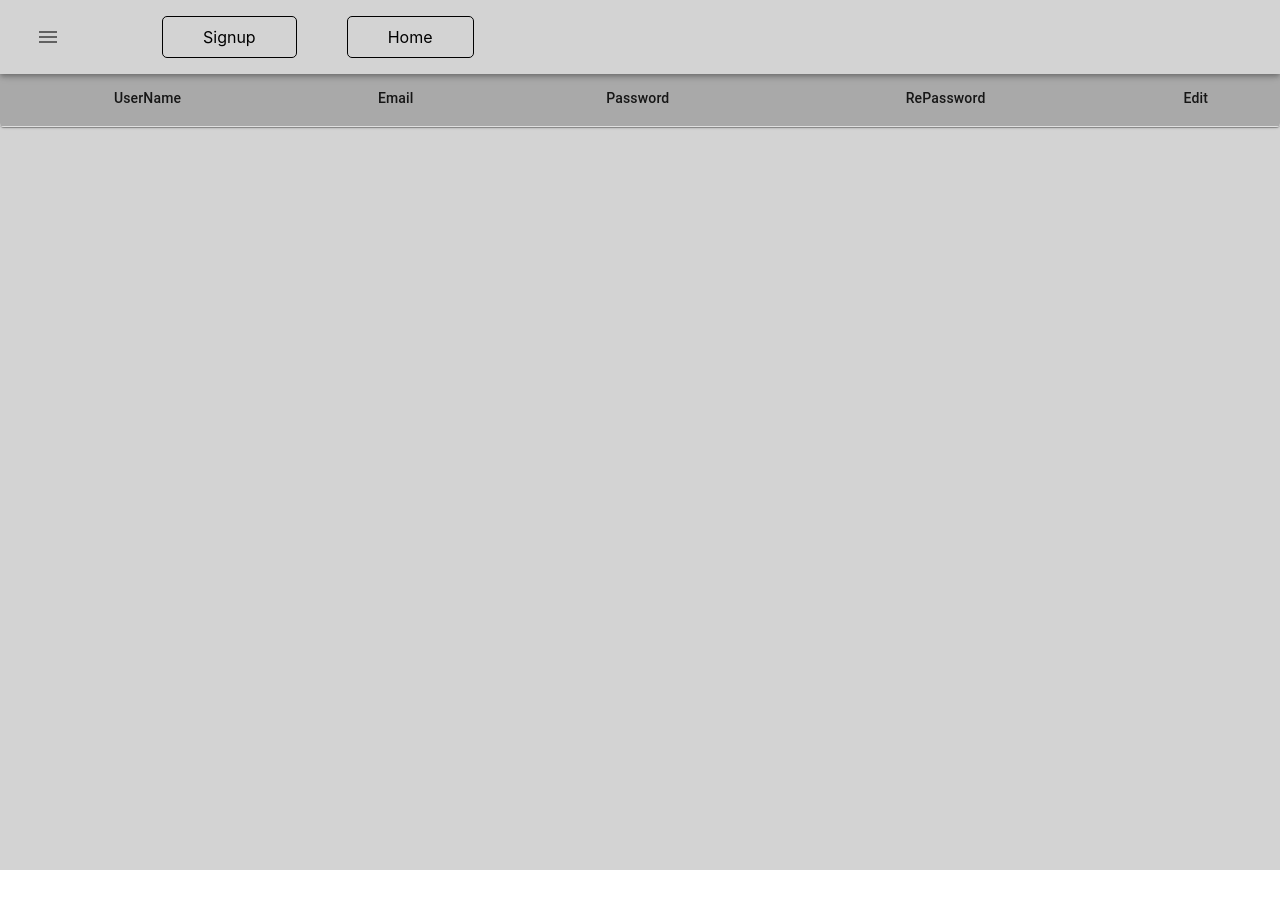
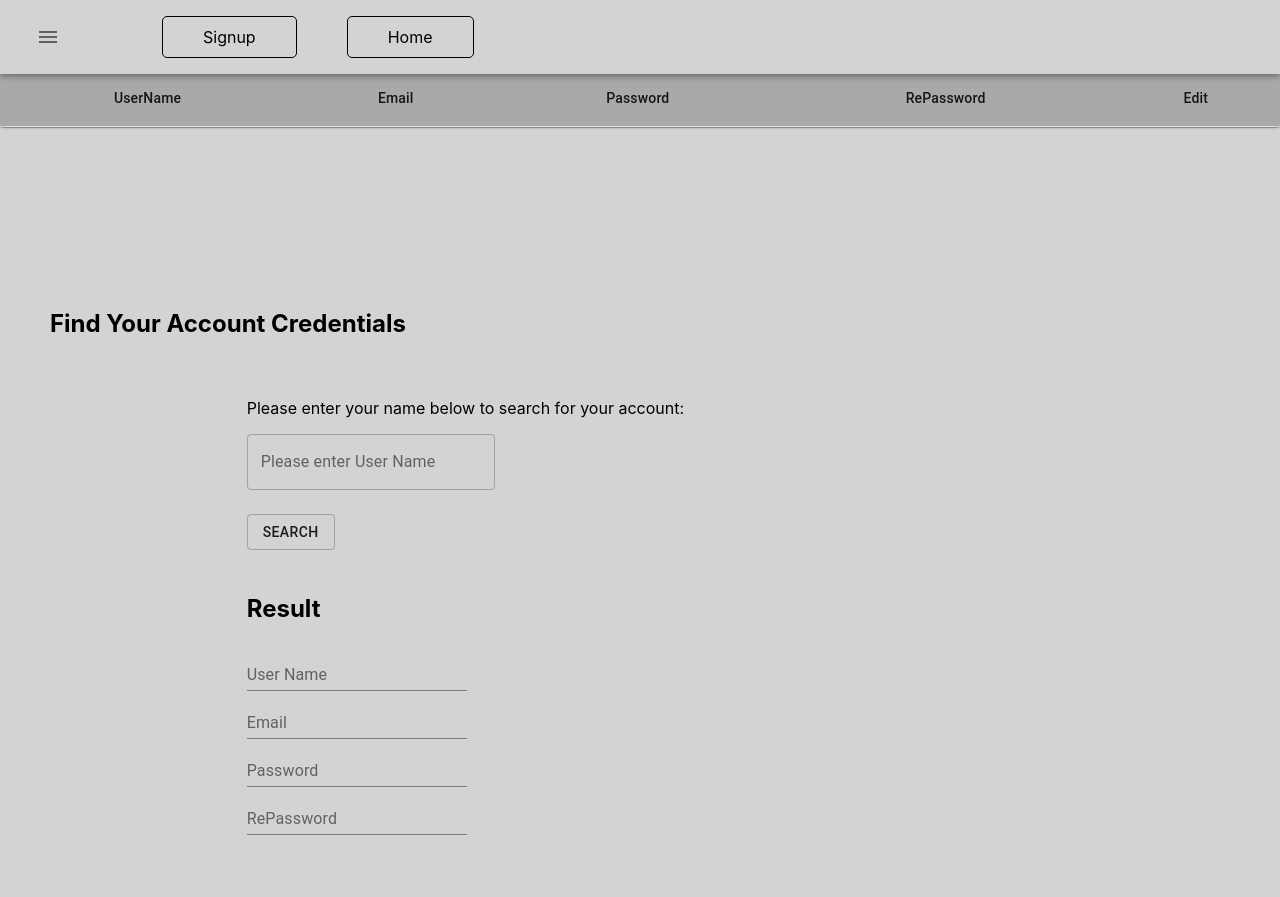
Before and after one commit to Huzaifasheikh9/SignUp_MaterialUI1, a React (Create React App) app: page /Home in a window 1280 px wide. Before the commit the page ends 870 px from the top, so only its background shows below. Built offline with nearby package versions, Linux system fonts and the light colour scheme.

Commit message:
Aug21,2021

```diff
--- a/src/App.js
+++ b/src/App.js
@@ -1,9 +1,8 @@
-import NewSignup from "./Components/NewSignup";
 import "./App.css";
 import Signup from "./Components/Signup";
 import Home from "./Components/Home";
 import { useState } from "react";
-import { BrowserRouter as Router, Switch, Route, Link } from "react-router-dom";
+import { BrowserRouter as Router, Route, Link } from "react-router-dom";
 
 import AppBar from "@material-ui/core/AppBar";
 import Toolbar from "@material-ui/core/Toolbar";
--- a/src/Components/Home.js
+++ b/src/Components/Home.js
@@ -3,14 +3,7 @@ import Edit from "../Media/Edit.png";
 import Update from "../Media/Update.png";
 import Delete from "../Media/Delete.png";
 
-import {
-  Grid,
-  TextField,
-  InputAdornment,
-  Typography,
-  Button,
-  Paper,
-} from "@material-ui/core";
+import { Button, Paper, Grid, TextField } from "@material-ui/core";
 
 import { makeStyles } from "@material-ui/core/styles";
 import Table from "@material-ui/core/Table";
@@ -19,11 +12,38 @@ import TableCell from "@material-ui/core/TableCell";
 import TableContainer from "@material-ui/core/TableContainer";
 import TableHead from "@material-ui/core/TableHead";
 import TableRow from "@material-ui/core/TableRow";
-
-import AccountBoxIcon from "@material-ui/icons/AccountBox";
 import { useState } from "react";
 
-const Home = ({data, setData, myRows, setMyRows}) => {
+const Home = ({ data, setData, myRows, setMyRows }) => {
+  const initialData = myRows;
+
+  const [name, setName] = useState("");
+  // const [filteredRow, setFilteredRow] = useState({});
+  const [localData, setLocalData] = useState([data]);
+
+
+  const searchHandle = (e) => {
+    const searchValue = e.target.value;
+    console.log(searchValue);
+    setName(searchValue);
+  };
+  // console.log(name, "name")
+  console.log(myRows, "myRows");
+
+  const search = () => {
+    let resultData = initialData.filter(
+      (singleRow) =>( singleRow.userName === name)
+    );
+    // let resultData = initialData.filter((singleRow) => {
+    //   if(singleRow.userName === name) return singleRow
+    // })
+    setLocalData(resultData);
+    console.log(resultData, "resultData")
+  };
+
+  console.log(localData, "localData");
+
+
   const useStyles = makeStyles({
     table: {
       minWidth: 650,
@@ -32,7 +52,6 @@ const Home = ({data, setData, myRows, setMyRows}) => {
   });
 
   const classes = useStyles();
-
 
   const editBtn = (row) => {
     setData(row);
@@ -50,7 +69,6 @@ const Home = ({data, setData, myRows, setMyRows}) => {
     myRows[i].Password = data.Password;
     myRows[i].RePass = data.RePass;
     setMyRows([...myRows]);
-
   };
 
   const deleteBtn = (row, i) => {
@@ -59,14 +77,20 @@ const Home = ({data, setData, myRows, setMyRows}) => {
     console.log(row);
 
     // delete myRows[i];
-    myRows.splice(i,1);
+    myRows.splice(i, 1);
     setMyRows([...myRows]);
   };
 
-
   return (
-    <div style={{width: "100%", height: "100vh" ,marginTop: "70px", backgroundColor: "lightGrey"}}>
-      <TableContainer style={{ width: '100%' }} component={Paper}>
+    <div
+      style={{
+        width: "100%",
+        height: "auto",
+        marginTop: "70px",
+        backgroundColor: "lightGrey",
+      }}
+    >
+      <TableContainer style={{ width: "100%" }} component={Paper}>
         <Table className={classes.table} aria-label="simple table">
           <TableHead style={{ backgroundColor: "darkGray" }}>
             <TableRow>
@@ -142,6 +166,57 @@ const Home = ({data, setData, myRows, setMyRows}) => {
           </TableBody>
         </Table>
       </TableContainer>
+
+      {/* Search bar section */}
+      <Grid
+        container
+        spacing={3}
+        xs={12}
+        justifyContent="center"
+        alignItems="center"
+        alignContent="center"
+        style={{
+          marginTop: "100px",
+
+          padding: "50px",
+        }}
+      >
+        <Grid item xs={12}>
+          <h2>Find Your Account Credentials</h2>
+        </Grid>
+
+        <Grid item xs={8}>
+          <p>Please enter your name below to search for your account:</p>
+          <TextField
+            variant="outlined"
+            name="UserName"
+            label="Please enter User Name"
+            placeholder="Please Enter User Name"
+            onChange={searchHandle}
+          />
+        </Grid>
+        <Grid item xs={8}>
+          <Button
+            variant="outlined"
+            onClick={() => {
+              search();
+            }}
+          >
+            Search
+          </Button>
+        </Grid>
+        <Grid item xs={8}>
+          <h2>Result</h2>
+          <TextField value={localData[0].userName} placeholder="User Name" label="User Name" />{" "}
+          <br />
+          <TextField value={localData[0].Email} placeholder="Email" label="Email" />
+          <br />
+          <TextField value={ localData[0].Password} placeholder="Password" label="Password" />
+          <br />
+          <TextField value={ localData[0].RePass} placeholder="RePassword" label="RePassword" />
+          <br />
+        </Grid>
+      </Grid>
     </div>
   );
 };
--- a/src/Components/Signup.js
+++ b/src/Components/Signup.js
@@ -1,8 +1,5 @@
 import "./Signup.css";
 import * as React from "react";
-import Edit from "../Media/Edit.png";
-import Update from "../Media/Update.png";
-import Delete from "../Media/Delete.png";
 
 import {
   Grid,
@@ -10,47 +7,23 @@ import {
   InputAdornment,
   Typography,
   Button,
-  Paper,
 } from "@material-ui/core";
-
-import { makeStyles } from "@material-ui/core/styles";
-import Table from "@material-ui/core/Table";
-import TableBody from "@material-ui/core/TableBody";
-import TableCell from "@material-ui/core/TableCell";
-import TableContainer from "@material-ui/core/TableContainer";
-import TableHead from "@material-ui/core/TableHead";
-import TableRow from "@material-ui/core/TableRow";
 
 import AccountBoxIcon from "@material-ui/icons/AccountBox";
 import { useState } from "react";
 
-
-
 // useEffect is a function which runs before and after the render of that componenet
 // useState is a ibuilt react hook that allows us to create a state component and a function the set functionality for that state
 
-const Signup = ({data, setData, myRows, setMyRows}) => {
-  // Material table start
-
-
-
-
-
-  // Material table end
-
-
-
-  const [error, setError] = useState(true);
-  const [Eerror, seteError] = useState(true);
-  const [Perror, setPError] = useState(true);
-  const [REerror, setREerror] = useState(true);
+const Signup = ({ data, setData, myRows, setMyRows }) => {
+  const [error, setError] = useState(false);
+  const [Eerror, seteError] = useState(false);
+  const [Perror, setPError] = useState(false);
+  const [REerror, setREerror] = useState(false);
 
   //this is the hook to change the data in the specific handle changer the data we change will be changed and the rest will be the same as default
 
-
-
   const handleChange = (e) => {
-
     // // To get the value and name in console log
     // console.log(e);
     // console.log(e.target.value);
@@ -90,11 +63,12 @@ const Signup = ({data, setData, myRows, setMyRows}) => {
     // this is to recheck the password that i entered above
   };
 
-  const handleSignUp = () => {
+  const validate = () => {
     if (data.userName === "Huzaifa" || data.userName === "HUZAIFA") {
       setError(false);
     } else {
       setError(true);
+      return true;
     }
 
     var validRegex =
@@ -103,6 +77,7 @@ const Signup = ({data, setData, myRows, setMyRows}) => {
       seteError(false);
     } else {
       seteError(true);
+      return true;
     }
 
     var validPRegex =
@@ -111,28 +86,31 @@ const Signup = ({data, setData, myRows, setMyRows}) => {
       setPError(false);
     } else {
       setPError(true);
+      return true;
     }
 
     if (data.RePass === data.Password) {
       setREerror(false);
     } else {
       setREerror(true);
-    }
-
-
-
-    if ((!error) && (!Eerror ) && (!Perror) && (!REerror)) {
-
-      setMyRows([...myRows, data]);
-      console.log("errorFalse", myRows);
-    }
-    else{
-
-      console.log("errorTrue", myRows);
+      return true;
     }
   };
 
-  // editBtn
+  const handleSignUp = () => {
+    // console.log({ error });
+    // This will check if all the values in the validate function are returned to us as false only then this function will run
+    if (!validate()) {
+      setMyRows([...myRows, data]);
+      // console.log("errorFalse", myRows);
+    } else {
+      // console.log("errorTrue", myRows);
+      setMyRows([...myRows]);
+
+    }
+  };
+
+
 
   return (
     <Grid
@@ -152,7 +130,7 @@ const Signup = ({data, setData, myRows, setMyRows}) => {
         style={{
           border: "1px solid gray",
           height: "auto",
-          borderRadius: "5px"
+          borderRadius: "5px",
         }}
       >
         <Grid item xs={12}>
@@ -246,7 +224,7 @@ const Signup = ({data, setData, myRows, setMyRows}) => {
         </Grid>
         {/* //THis is the way we can align the items in the div centered */}
         <Grid
-        // This grid contains the main content
+          // This grid contains the main content
           item
           xs={4}
           direction="column"
@@ -266,7 +244,6 @@ const Signup = ({data, setData, myRows, setMyRows}) => {
       </Grid>
 
       {/* Table Grid */}
-
     </Grid>
   );
 };
```
